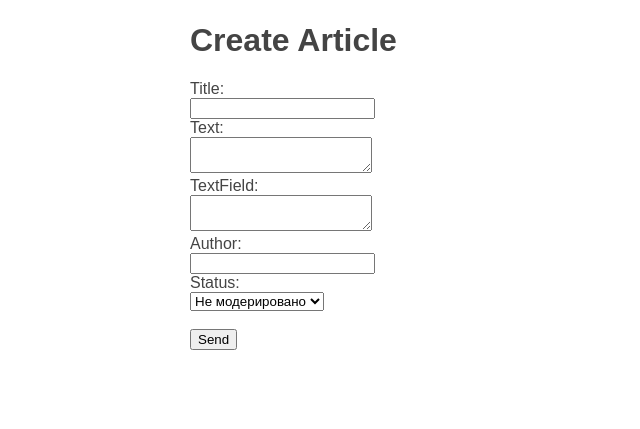
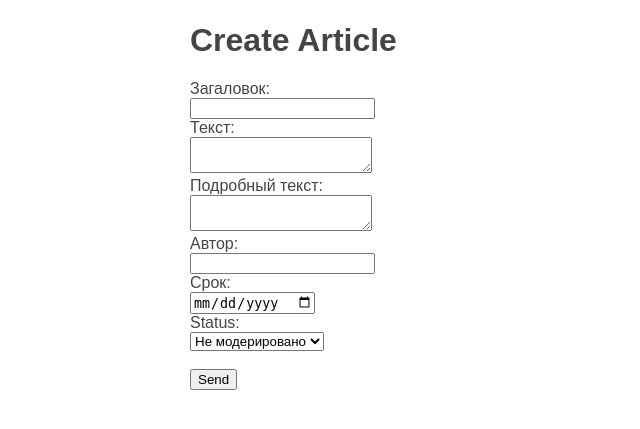
Before and after one commit to Azer-Denker/hm_46, a Django app: page /articles/add/ in a window 1280 px wide. Shown: the part 38-467 px from the top of the page, without its empty margins (0-640 px from the left). Run offline with Django 3.2, Linux system fonts and the light colour scheme.

Commit message:
Добавление срока и нового артикла

```diff
--- a/source/webapp/models.py
+++ b/source/webapp/models.py
@@ -13,7 +13,8 @@ class Article(models.Model):
     text_full = models.TextField(max_length=3000, null=True, blank=True, verbose_name='Текст_Полный')
     author = models.CharField(max_length=40, null=False, blank=False, default='Unknown', verbose_name='Автор')
     status = models.CharField(max_length=15, choices=STATUS_CHOICES, default='new', verbose_name='Модерация')
-    created_at = models.DateTimeField(auto_now_add=True, verbose_name='Время создания')
+    created_at = models.DateField(auto_now_add=False, default=None, verbose_name='Время создания')
+    time = models.DateTimeField(auto_now_add=True, verbose_name='Время создания')
     updated_at = models.DateTimeField(auto_now=True, verbose_name='Время изменения')
 
 
--- a/source/webapp/templates/article_create.html
+++ b/source/webapp/templates/article_create.html
@@ -8,17 +8,20 @@
     <form action="{% url "article_create" %}" method="post">
         {% csrf_token %}
 
-        <label>Title:</label><br/>
+        <label>Загаловок:</label><br/>
         <input type="text" name="title"/><br/>
 
-        <label>Text:</label><br/>
+        <label>Текст:</label><br/>
         <textarea name="text"></textarea><br/>
 
-        <label>TextField:</label><br/>
+        <label>Подробный текст:</label><br/>
         <textarea name="text_full"></textarea><br/>
 
-        <label>Author:</label><br/>
+        <label>Автор:</label><br/>
         <input type="text" name="author"/><br/>
+
+        <label>Срок:</label><br/>
+        <input type="date" name="created_at"/><br/>
 
         <label for="id-status">Status:</label><br/>
         <select name="status" id="id-status">
--- a/source/webapp/templates/index.html
+++ b/source/webapp/templates/index.html
@@ -4,10 +4,12 @@
 
 {% block content %}
     <h1>Статьи:</h1>
+    <h2>Загаловоки</h2>
     {% for article in articles %}
         <h3><a href="{% url "article_view" article.pk %}">{{ article.title }}</a></h3>
         <p>Статус: ({{ article.status }} | {{ article.get_status_display }})</p>
-        <p>{{ article.author }} | {{ article.created_at }}</p>
+        <p>Автор: {{ article.author }} | Срок: {{ article.created_at }}</p>
         <div>{{ article.text }}</div>
+        <p>Дата создания: {{ article.time }}</p>
     {% endfor %}
 {% endblock %}
--- a/source/webapp/views.py
+++ b/source/webapp/views.py
@@ -32,7 +32,9 @@ def article_create_view(request):
         text_full = request.POST.get('text_full')
         author = request.POST.get('author')
         status = request.POST.get('status')
-        article = Article.objects.create(title=title, text=text, text_full=text_full, author=author, status=status)
+        created_at = request.POST.get('created_at')
+        time = request.POST.get('time')
+        article = Article.objects.create(time=time, title=title, text=text, text_full=text_full, author=author, status=status, created_at=created_at)
 
         return redirect('article_view', pk=article.pk)
     else:
```
Also changed, not shown: source/webapp/templates/article_view.html (+10 -3 lines), source/webapp/templates/full.html (deleted, +0 -10 lines).
